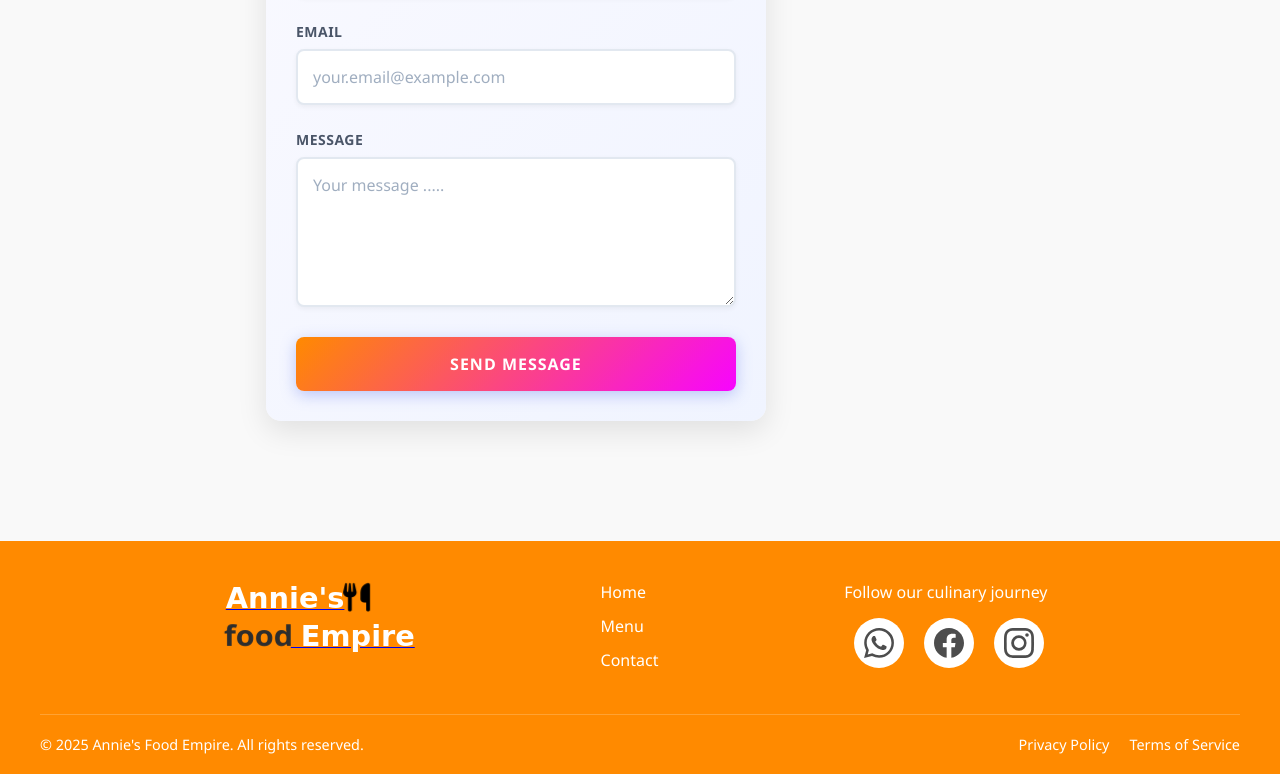
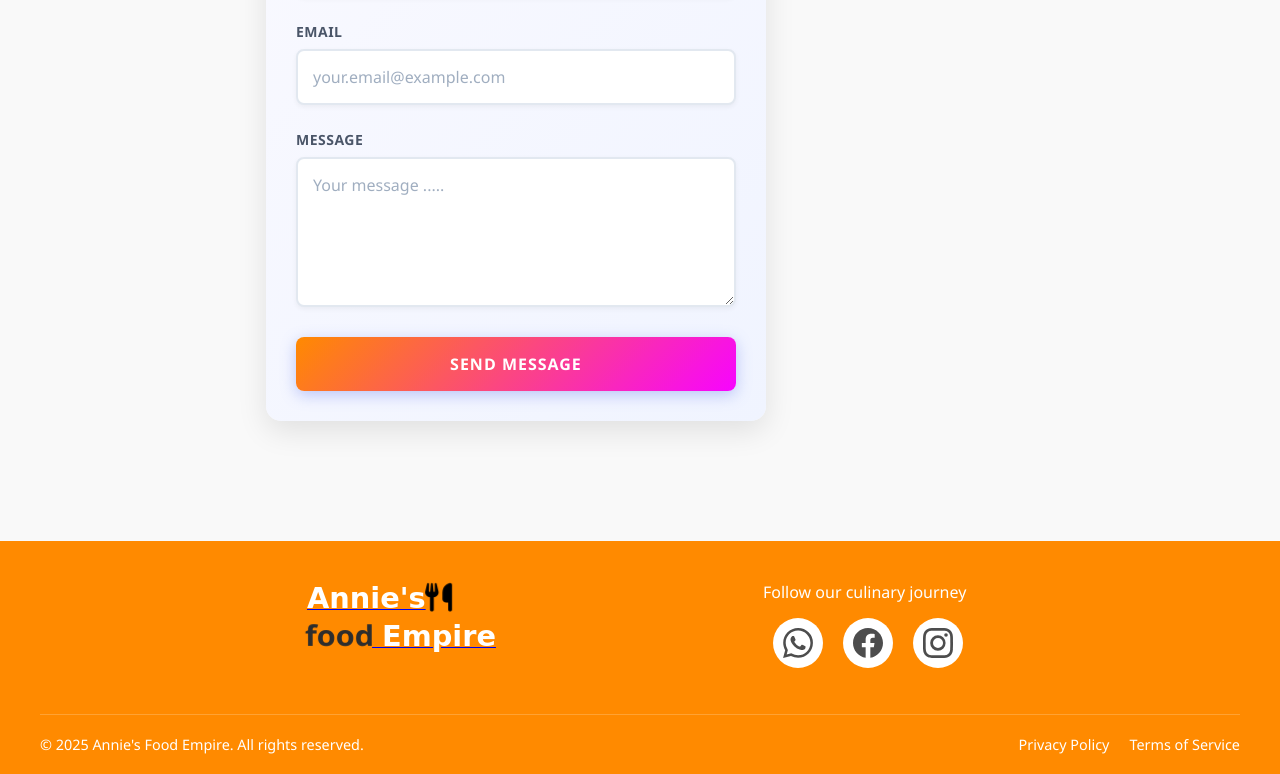
Before and after one commit to Staygolden-dotcom/Annies-food-empire, a plain HTML site: page checkout.html in a window 1280 px wide. Shown: the part 966-1740 px from the top of the page. Drawn offline with nearby package versions, Linux system fonts and the light colour scheme.

Commit message:
Update checkout.html

```diff
--- a/checkout.html
+++ b/checkout.html
@@ -322,12 +322,6 @@
      </a>
       </div>
 
-    <div class="footer-links">
-      <a href="./index.html">Home</a>
-      <a href="./checkout.html">Menu</a>
-      <a href="#contactme">Contact</a>
-    </div>
-
     <div class="footer-social">
       <p>Follow our culinary journey</p>
       <div class="social-icons">
```
